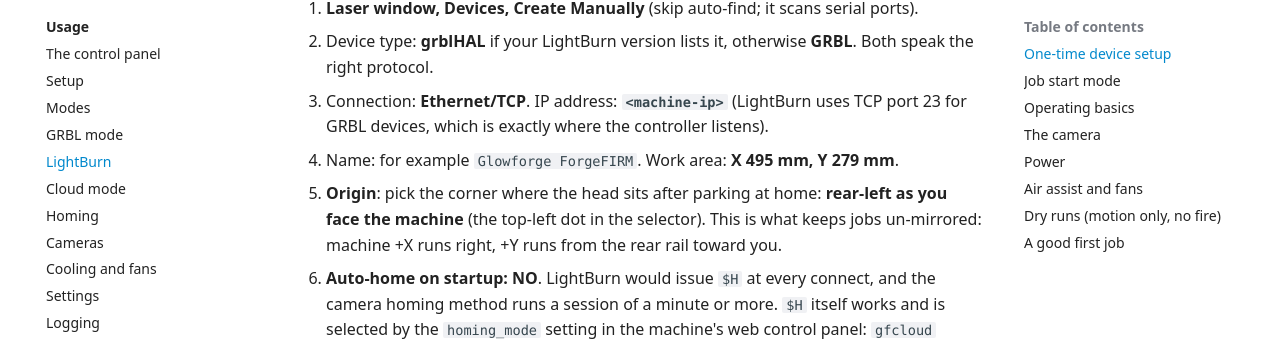
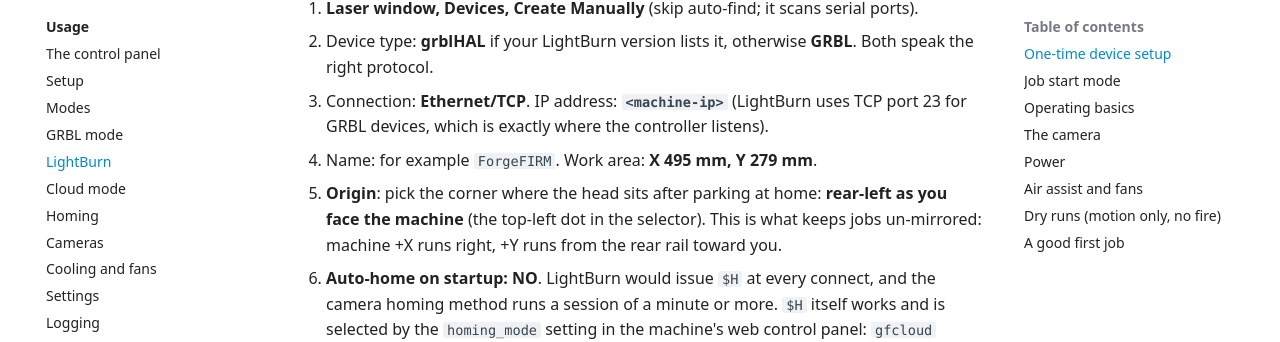
Before and after one commit to openglow-org/forgefirm-docs, an MkDocs documentation site: the page built from docs/usage/lightburn.md, in a window 1280 px wide and 900 px high, scrolled down 514 px. Shown: the part 107-449 px from the top of the window. Built offline with MkDocs 1.6.1 and Material for MkDocs 9.7.7, drawn with Linux system fonts in a browser that asks for light colours; comment, search, counter and statistics services are not loaded.

Commit message:
Update LB

```diff
--- a/docs/usage/lightburn.md
+++ b/docs/usage/lightburn.md
@@ -31,7 +31,7 @@
 3. Connection: **Ethernet/TCP**. IP address: **`<machine-ip>`** (LightBurn
    uses TCP port 23 for GRBL devices, which is exactly where the controller
    listens).
-4. Name: for example `Glowforge ForgeFIRM`. Work area: **X 495 mm, Y 279 mm**.
+4. Name: for example `ForgeFIRM`. Work area: **X 495 mm, Y 279 mm**.
 5. **Origin**: pick the corner where the head sits after parking at home:
    **rear-left as you face the machine** (the top-left dot in the selector).
    This is what keeps jobs un-mirrored: machine +X runs right, +Y runs from the
```
